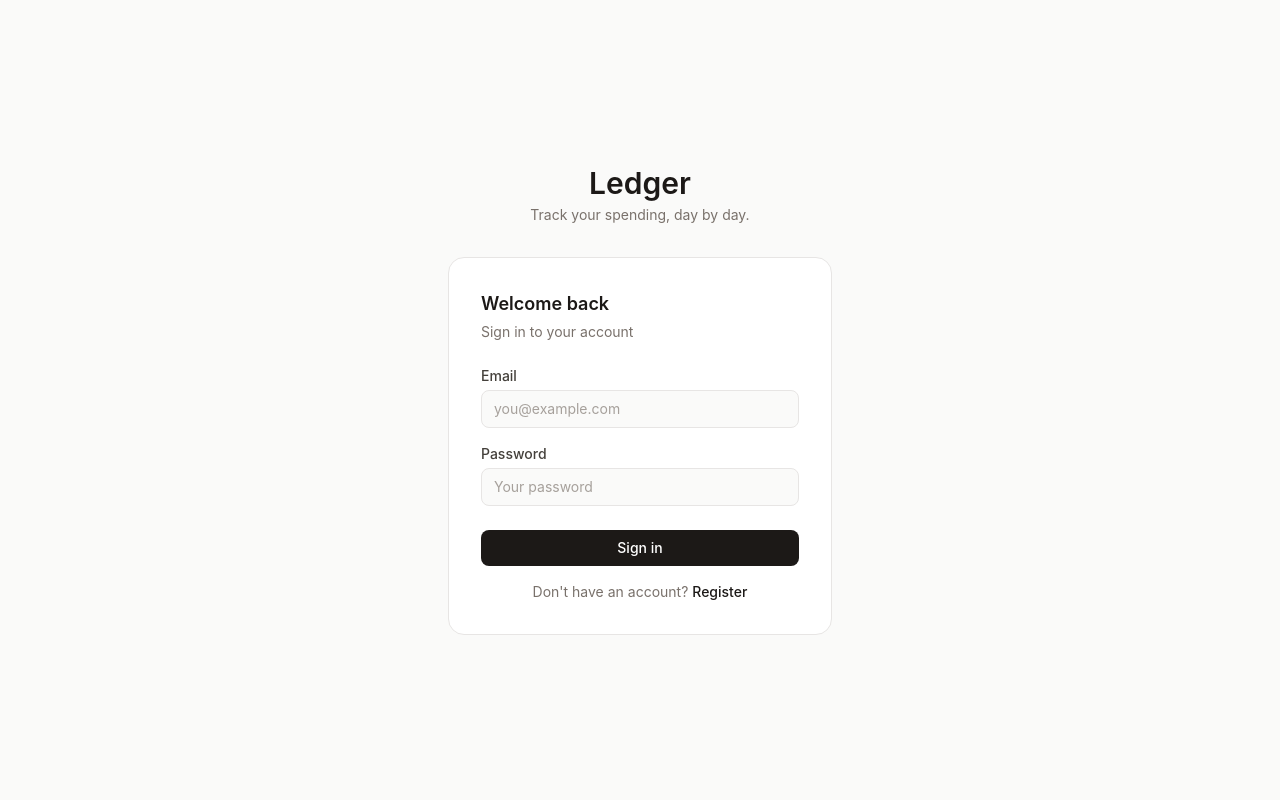
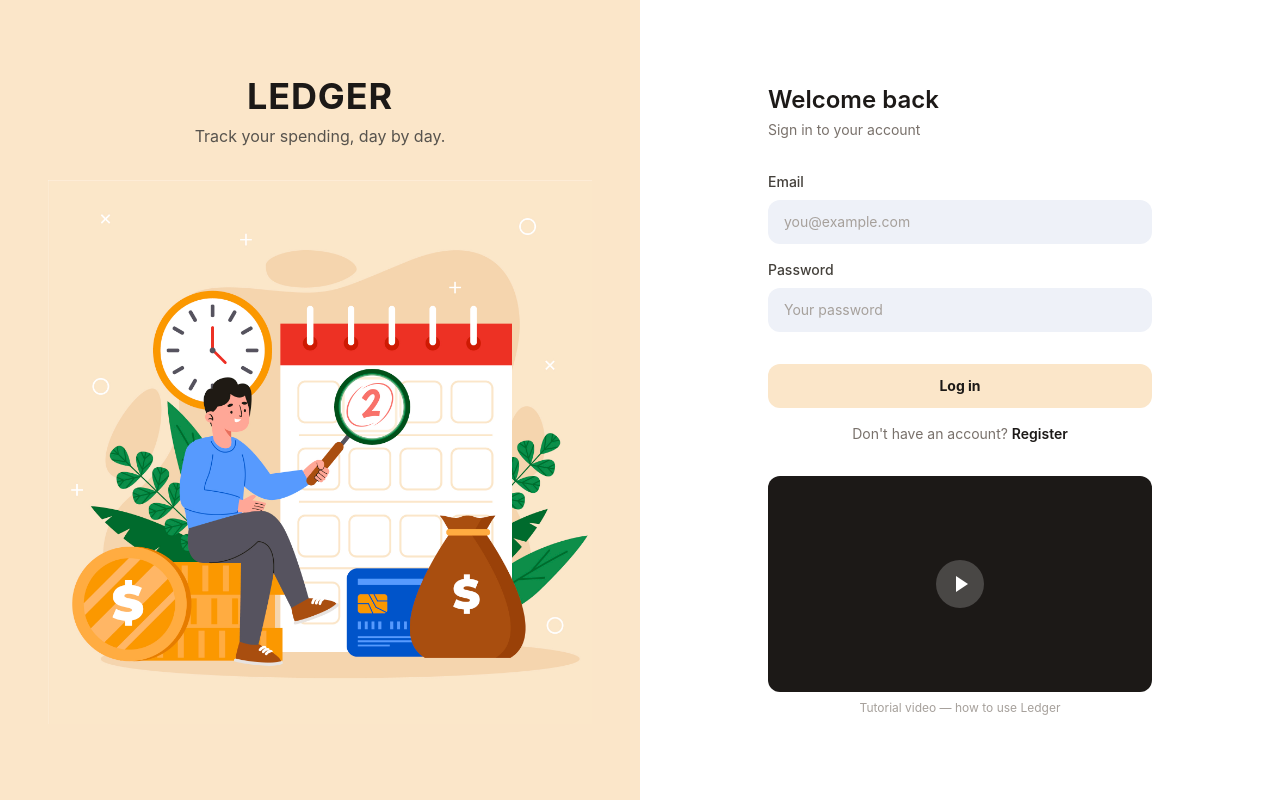
Before and after one commit to KarimElGuerzyfy/react-ledger-app, a React (Vite) app: page / in a window 1280 px wide. Built offline with nearby package versions, Linux system fonts and the light colour scheme; no server answers.

Commit message:
chore: style the login and register forms

```diff
--- a/src/components/LoginForm.tsx
+++ b/src/components/LoginForm.tsx
@@ -32,37 +32,37 @@ function LoginForm() {
   }
 
   return (
-    <div className="w-full max-w-sm bg-white border border-stone-200 rounded-2xl p-8">
-      <h2 className="text-lg font-semibold text-stone-900 mb-1">Welcome back</h2>
-      <p className="text-sm text-stone-500 mb-6">Sign in to your account</p>
+    <div className="w-full max-w-sm">
+      <h2 className="text-2xl font-semibold text-stone-900 mb-1">Welcome back</h2>
+      <p className="text-sm text-stone-500 mb-8">Sign in to your account</p>
 
       {error && (
-        <div className="mb-4 px-3 py-2 bg-red-50 border border-red-200 rounded-lg text-sm text-red-600">
+        <div className="mb-4 px-3 py-2 bg-red-50 border border-red-200 rounded-xl text-sm text-red-600">
           {error}
         </div>
       )}
 
       <div className="mb-4">
-        <label htmlFor="email" className="block text-sm font-medium text-stone-700 mb-1">Email</label>
+        <label htmlFor="email" className="block text-sm font-medium text-stone-700 mb-2">Email</label>
         <input
           id="email"
           type="email"
           placeholder="you@example.com"
           value={email}
           onChange={(e) => setEmail(e.target.value)}
-          className="w-full px-3 py-2 text-sm border border-stone-200 rounded-lg bg-stone-50 text-stone-900 placeholder:text-stone-400 focus:outline-none focus:border-stone-400"
+          className="w-full px-4 py-3 text-sm border-0 rounded-xl bg-[#EEF1F8] text-stone-900 placeholder:text-stone-400 focus:outline-none focus:ring-2 focus:ring-stone-300"
         />
       </div>
 
-      <div className="mb-6">
-        <label htmlFor="password" className="block text-sm font-medium text-stone-700 mb-1">Password</label>
+      <div className="mb-8">
+        <label htmlFor="password" className="block text-sm font-medium text-stone-700 mb-2">Password</label>
         <input
           id="password"
           type="password"
           placeholder="Your password"
           value={password}
           onChange={(e) => setPassword(e.target.value)}
-          className="w-full px-3 py-2 text-sm border border-stone-200 rounded-lg bg-stone-50 text-stone-900 placeholder:text-stone-400 focus:outline-none focus:border-stone-400"
+          className="w-full px-4 py-3 text-sm border-0 rounded-xl bg-[#EEF1F8] text-stone-900 placeholder:text-stone-400 focus:outline-none focus:ring-2 focus:ring-stone-300"
         />
       </div>
 
@@ -70,15 +70,23 @@ function LoginForm() {
         type="button"
         onClick={handleLogin}
         disabled={loading}
-        className="w-full py-2 bg-stone-900 text-white text-sm font-medium rounded-lg hover:bg-stone-700 transition-colors disabled:opacity-50"
+        className="w-full py-3 bg-[#FBE6C9] text-stone-900 text-sm font-bold rounded-xl hover:bg-[#e6d2b6] transition-colors disabled:opacity-50 mb-4 cursor-pointer"
       >
-        {loading ? 'Signing in...' : 'Sign in'}
+        {loading ? 'Signing in...' : 'Log in'}
       </button>
 
-      <p className="text-sm text-stone-500 text-center mt-4">
+      <p className="text-sm text-stone-500 text-center mb-8">
         Don't have an account?{' '}
-        <Link to="/register" className="text-stone-900 font-medium hover:underline">Register</Link>
+        <Link to="/register" className="text-stone-900 font-semibold hover:underline">Register</Link>
       </p>
+
+      {/* Tutorial video */}
+      <div className="w-full bg-stone-900 rounded-xl aspect-video flex items-center justify-center">
+        <div className="w-12 h-12 rounded-full bg-white/20 flex items-center justify-center">
+          <div className="w-0 h-0 border-t-8 border-b-8 border-l-12 border-transparent border-l-white ml-1" />
+        </div>
+      </div>
+      <p className="text-xs text-stone-400 text-center mt-2">Tutorial video — how to use Ledger</p>
     </div>
   )
 }
--- a/src/components/RegisterForm.tsx
+++ b/src/components/RegisterForm.tsx
@@ -43,49 +43,49 @@ function RegisterForm() {
   }
 
   return (
-    <div className="w-full max-w-sm bg-white border border-stone-200 rounded-2xl p-8">
-      <h2 className="text-lg font-semibold text-stone-900 mb-1">Create an account</h2>
-      <p className="text-sm text-stone-500 mb-6">Start tracking your spending today</p>
+    <div className="w-full max-w-sm">
+      <h2 className="text-2xl font-semibold text-stone-900 mb-1">Create your Free Account</h2>
+      <p className="text-sm text-stone-500 mb-8">Start tracking your spending today</p>
 
       {error && (
-        <div className="mb-4 px-3 py-2 bg-red-50 border border-red-200 rounded-lg text-sm text-red-600">
+        <div className="mb-4 px-3 py-2 bg-red-50 border border-red-200 rounded-xl text-sm text-red-600">
           {error}
         </div>
       )}
 
       <div className="mb-4">
-        <label htmlFor="email" className="block text-sm font-medium text-stone-700 mb-1">Email</label>
+        <label htmlFor="email" className="block text-sm font-medium text-stone-700 mb-2">Email</label>
         <input
           id="email"
           type="email"
           placeholder="you@example.com"
           value={email}
           onChange={(e) => setEmail(e.target.value)}
-          className="w-full px-3 py-2 text-sm border border-stone-200 rounded-lg bg-stone-50 text-stone-900 placeholder:text-stone-400 focus:outline-none focus:border-stone-400"
+          className="w-full px-4 py-3 text-sm border-0 rounded-xl bg-[#EEF1F8] text-stone-900 placeholder:text-stone-400 focus:outline-none focus:ring-2 focus:ring-stone-300"
         />
       </div>
 
       <div className="mb-4">
-        <label htmlFor="password" className="block text-sm font-medium text-stone-700 mb-1">Password</label>
+        <label htmlFor="password" className="block text-sm font-medium text-stone-700 mb-2">Password</label>
         <input
           id="password"
           type="password"
           placeholder="Create a password"
           value={password}
           onChange={(e) => setPassword(e.target.value)}
-          className="w-full px-3 py-2 text-sm border border-stone-200 rounded-lg bg-stone-50 text-stone-900 placeholder:text-stone-400 focus:outline-none focus:border-stone-400"
+          className="w-full px-4 py-3 text-sm border-0 rounded-xl bg-[#EEF1F8] text-stone-900 placeholder:text-stone-400 focus:outline-none focus:ring-2 focus:ring-stone-300"
         />
       </div>
 
-      <div className="mb-6">
-        <label htmlFor="confirmPassword" className="block text-sm font-medium text-stone-700 mb-1">Confirm Password</label>
+      <div className="mb-8">
+        <label htmlFor="confirmPassword" className="block text-sm font-medium text-stone-700 mb-2">Confirm Password</label>
         <input
           id="confirmPassword"
           type="password"
           placeholder="Repeat your password"
           value={confirmPassword}
           onChange={(e) => setConfirmPassword(e.target.value)}
-          className="w-full px-3 py-2 text-sm border border-stone-200 rounded-lg bg-stone-50 text-stone-900 placeholder:text-stone-400 focus:outline-none focus:border-stone-400"
+          className="w-full px-4 py-3 text-sm border-0 rounded-xl bg-[#EEF1F8] text-stone-900 placeholder:text-stone-400 focus:outline-none focus:ring-2 focus:ring-stone-300"
         />
       </div>
 
@@ -93,14 +93,14 @@ function RegisterForm() {
         type="button"
         onClick={handleRegister}
         disabled={loading}
-        className="w-full py-2 bg-stone-900 text-white text-sm font-medium rounded-lg hover:bg-stone-700 transition-colors disabled:opacity-50"
+        className="w-full py-3 bg-[#FBE6C9] text-stone-900 text-sm font-bold rounded-xl hover:bg-[#e6d2b6] transition-colors disabled:opacity-50 mb-4 cursor-pointer"
       >
-        {loading ? 'Creating account...' : 'Create account'}
+        {loading ? 'Creating account...' : 'Create Account'}
       </button>
 
-      <p className="text-sm text-stone-500 text-center mt-4">
+      <p className="text-sm text-stone-500 text-center">
         Already have an account?{' '}
-        <Link to="/" className="text-stone-900 font-medium hover:underline">Sign in</Link>
+        <Link to="/" className="text-stone-900 font-semibold hover:underline">Log in</Link>
       </p>
     </div>
   )
--- a/src/layouts/AuthLayout.tsx
+++ b/src/layouts/AuthLayout.tsx
@@ -1,13 +1,31 @@
 import { Outlet } from 'react-router-dom'
+import bg from '../assets/bg.jpg'
 
 function AuthLayout() {
   return (
-    <div className="min-h-screen bg-stone-50 flex flex-col items-center justify-center px-4">
-      <div className="mb-8 text-center">
-        <h1 className="text-3xl font-semibold text-stone-900 mb-1">Ledger</h1>
-        <p className="text-sm text-stone-500">Track your spending, day by day.</p>
+    <div className="min-h-screen flex flex-col lg:flex-row">
+
+      {/* Left side — illustration (desktop only) */}
+      <div className="hidden lg:flex lg:w-1/2 bg-[#FBE6C9] flex-col items-center justify-center p-12">
+        <h1 className="text-4xl font-bold text-stone-900 mb-2 tracking-wide">LEDGER</h1>
+        <p className="text-stone-600 mb-8">Track your spending, day by day.</p>
+        <img src={bg} alt="Ledger illustration" className="w-full max-w-xl object-contain" />
       </div>
-      <Outlet />
+
+      {/* Mobile + Tablet top — illustration */}
+      <div className="lg:hidden w-full bg-[#FBE6C9] flex flex-col items-center pt-10 pb-6 px-6">
+        <h1 className="text-3xl font-bold text-stone-900 mb-1 tracking-wide">LEDGER</h1>
+        <p className="text-sm text-stone-600 mb-6">Track your spending, day by day.</p>
+        <img src={bg} alt="Ledger illustration" className="w-full max-w-sm object-contain" />
+      </div>
+
+      {/* Right side — form */}
+      <div className="w-full lg:w-1/2 flex items-center justify-center bg-white
+                      rounded-t-3xl lg:rounded-none -mt-6 lg:mt-0
+                      px-6 py-10 md:px-12">
+        <Outlet />
+      </div>
+
     </div>
   )
 }
```
Also changed, not shown: src/assets/bg.jpg (added).
